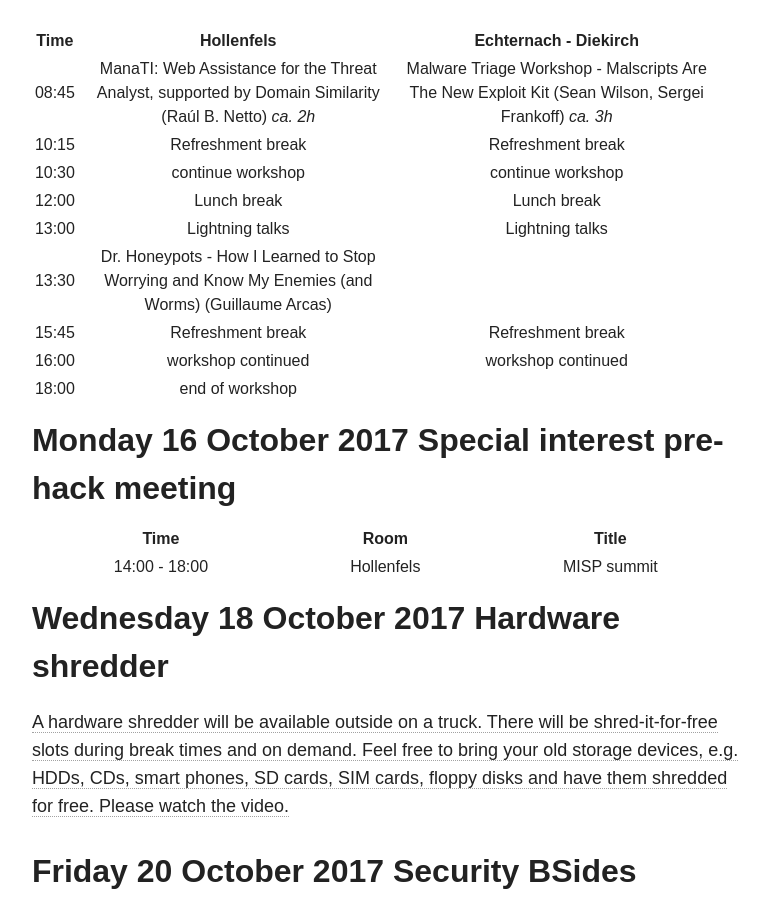
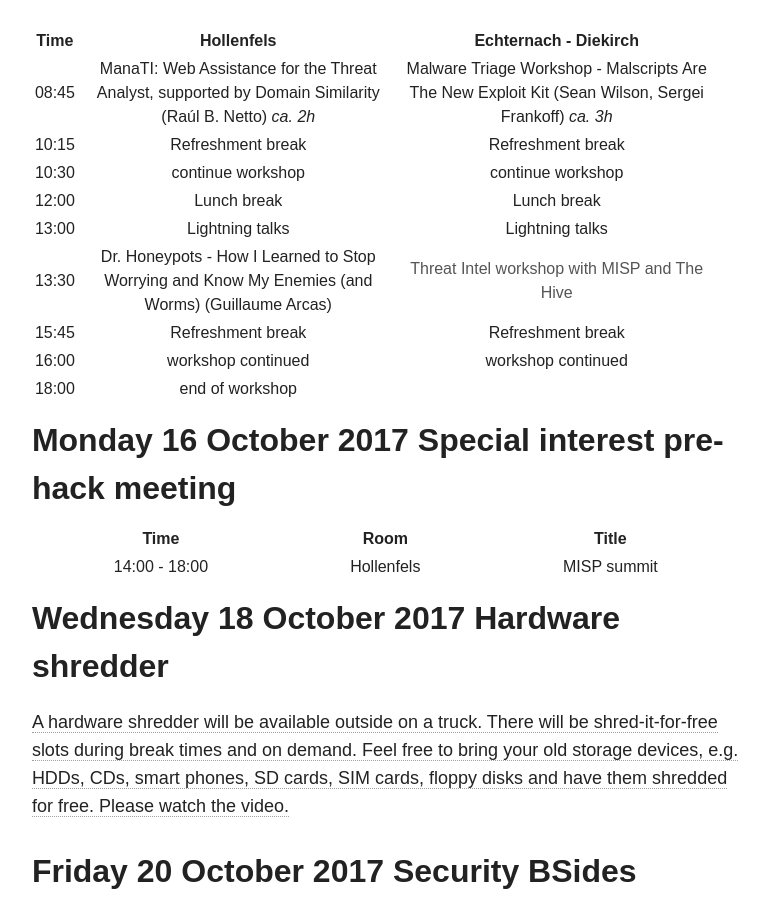
Before and after one commit to adulau/hack-lu-2017, a Jekyll site: the page built from agenda/index.md, in a window 1280 px wide and 900 px high, scrolled down 4762 px. Shown: the whole window, without its empty margins (254-1017 px from the left). Built offline with Jekyll 4.4.1, drawn with Linux system fonts in a browser that asks for light colours; nearby versions of some CDN libraries.

Commit message:
added 'Threat Intel workshop with MISP and The Hive'

```diff
--- a/agenda/index.md
+++ b/agenda/index.md
@@ -126,7 +126,7 @@
 | 10:30 | continue workshop | continue workshop|
 | 12:00 | Lunch break | Lunch break|
 | 13:00 |[Lightning talks](http://piratepad.net/2stuvx5AYt)  | [Lightning talks](http://piratepad.net/2stuvx5AYt)|
-| 13:30 | [Dr. Honeypots - How I Learned to Stop Worrying and Know My Enemies (and Worms)](http://2017.hack.lu/talks/) ([Guillaume Arcas](http://2017.hack.lu/talks/))||
+| 13:30 | [Dr. Honeypots - How I Learned to Stop Worrying and Know My Enemies (and Worms)](http://2017.hack.lu/talks/) ([Guillaume Arcas](http://2017.hack.lu/talks/))| [Threat Intel workshop with MISP and The Hive]()|
 | 15:45 | Refreshment break |Refreshment break||
 | 16:00 |workshop continued| workshop continued ||
 | 18:00 |end of workshop|  ||        |                        |
```
